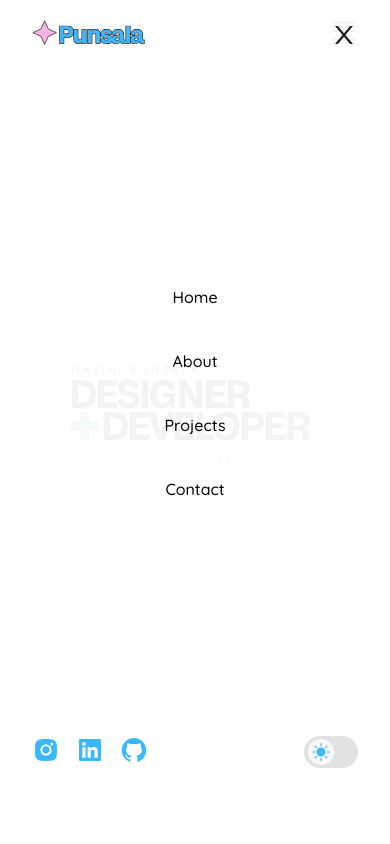
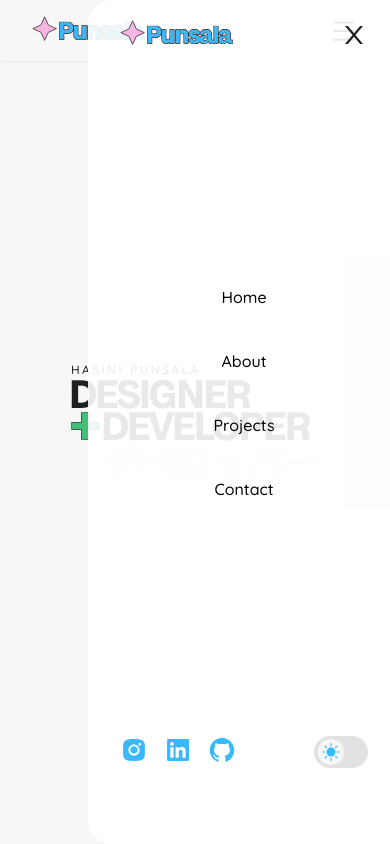
Before and after one commit to MAGHPMallawaarachchi/punsala-portfolio, a Next.js app: page / in a window 390 px wide. Both pictures are taken after a click on the button 344 px from the left and 30 px from the top of the page. Shown: the top 844 px of the page. Built offline with nearby package versions, Linux system fonts and the light colour scheme.

Commit message:
Refactor HamburgerMenu and Navbar components

```diff
--- a/components/HamburgerMenu.tsx
+++ b/components/HamburgerMenu.tsx
@@ -1,64 +1,75 @@
 import React, { useEffect } from 'react';
 import Link from 'next/link';
 import Image from 'next/image';
+import { motion, useAnimation } from 'framer-motion';
 import { NavLinks } from '@/constants';
 import { ThemeSwitcher } from './ThemeSwitcher';
-import {AiFillGithub, AiFillLinkedin, AiFillInstagram, AiOutlineClose} from 'react-icons/ai'
+import { AiFillGithub, AiFillLinkedin, AiFillInstagram, AiOutlineClose } from 'react-icons/ai';
+import AnimationWrapper from './AnimationWrapper';
 
 type Props = {
   onClose: () => void;
-}
+};
 
-const HamburgerMenu = ({ onClose }:Props) => {
+const HamburgerMenu = ({ onClose }: Props) => {
+  const controls = useAnimation();
 
   useEffect(() => {
     // Disable scrolling when the hamburger menu is open
     document.body.style.overflow = 'hidden';
+    controls.start({ x: 10 });
     return () => {
       document.body.style.overflow = 'auto';
     };
-    }, []);
+  }, [controls]);
+
+  const closeMenu = async () => {
+    await controls.start({ x: '100%' });
+    onClose();
+  };
 
   return (
-    <div className="lg:hidden flex flex-col justify-between fixed top-0 left-0 w-full h-screen dark:bg-black bg-white bg-opacity-95 px-8 py-5">
-        <div className='flex items-center justify-between'>
-            <Link href='/'>
-                <Image
-                    src='/images/Logo.svg'
-                    alt='logo'
-                    width={113}
-                    height={25}
-                />
+    <motion.div
+      className="lg:hidden flex flex-col justify-between fixed top-0 right-0 w-[80%] h-screen dark:bg-black bg-white bg-opacity-90 px-8 py-5 rounded-l-3xl"
+      initial={{ x: '100%' }}
+      animate={controls}
+      transition={{ type: 'spring', stiffness: 300, damping: 25 }}
+    >
+      <div className="flex items-center justify-between">
+        <Link href="/">
+          <Image src="/images/Logo.svg" alt="logo" width={113} height={25} />
         </Link>
-            <button className='lg:hidden' onClick={onClose}>
+        <button className="lg:hidden" onClick={closeMenu}>
           <AiOutlineClose size="28px" className="dark:fill-light fill-dark" />
         </button>
       </div>
-        <ul className='flex flex-col items-center gap-10'>
+      <ul className="flex flex-col items-center gap-10">
         {NavLinks.map((link, key) => (
-                <button className='navbar-button' onClick={onClose} key={key}>
-                    <Link href={link.href} key={link.key} className='px-[15px] py-[6px] navbar-items font-medium'>
+          <AnimationWrapper delay={key * 0.1} key={key}>
+            <button className="navbar-button" onClick={closeMenu} key={key}>
+                <Link href={link.href} key={link.key} className="px-[15px] py-[6px] navbar-items font-medium">
                 {link.text}
                 </Link>
             </button>
+          </AnimationWrapper>
         ))}
       </ul>
-        <div className='flex justify-between mb-14'>
-            <div className='flex gap-4'>
+      <div className="flex justify-between mb-14">
+        <div className="flex gap-4">
           <a href="https://www.instagram.com/punsalaa_/" key="Instagram" target="_blank" rel="noopener noreferrer">
-                    <AiFillInstagram size="28px" color="#38B8FF"/>
+            <AiFillInstagram size="28px" color="#38B8FF" />
           </a>
           <a href="https://www.linkedin.com/in/punsala/" key="Linkedin" target="_blank" rel="noopener noreferrer">
-                    <AiFillLinkedin size="28px" color="#38B8FF"/>
+            <AiFillLinkedin size="28px" color="#38B8FF" />
           </a>
           <a href="https://github.com/MAGHPMallawaarachchi" key="Github" target="_blank" rel="noopener noreferrer">
-                    <AiFillGithub size="28px" color="#38B8FF"/>
+            <AiFillGithub size="28px" color="#38B8FF" />
           </a>
         </div>
-            <ThemeSwitcher/>
+        <ThemeSwitcher />
       </div>
-    </div>
+    </motion.div>
   );
-}
+};
 
 export default HamburgerMenu;
--- a/components/Navbar.tsx
+++ b/components/Navbar.tsx
@@ -56,9 +56,15 @@ const Navbar = () => {
                     ))}
                 </motion.ul>
 
-                <button className='lg:hidden' onClick={toggleMenu}>
-                    <AiOutlineMenu size="28px" className="dark:fill-light fill-dark" />
-                </button>
+                <motion.button
+                    className='lg:hidden'
+                    initial={{y: -50, opacity: 0}}
+                    animate={{y: 0, opacity: 1}}
+                    transition={{duration: 0.8, delay: 0.3, type: 'spring', stiffness: 100}}
+                    onClick={toggleMenu}
+                >
+                    <AiOutlineMenu size="28px" className="dark:fill-light fill-dark"/>
+                </motion.button>
 
                 {isMenuOpen && <HamburgerMenu onClose={toggleMenu} />}
 
```
Lines whose indentation alone changed are shown as unchanged.
